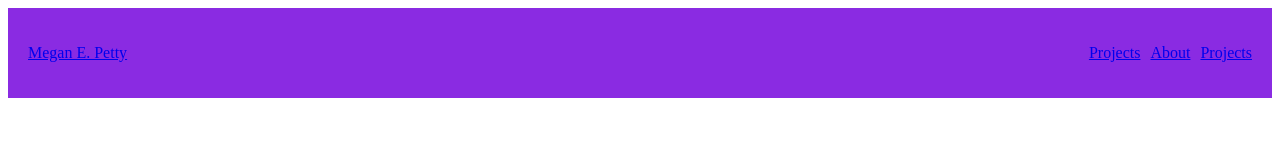
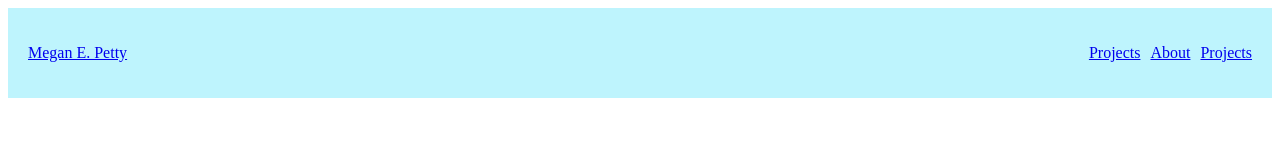
Before and after one commit to mettamegan/UX-Portfolio-Coding, a plain HTML site: page index.html in a window 1280 px wide. Drawn offline with Linux system fonts and the light colour scheme.

Commit message:
Color change

```diff
--- a/css/style.css
+++ b/css/style.css
@@ -2,7 +2,7 @@ nav {
     display: flex;
     justify-content: space-between;
     align-items: center;
-    background-color: blueviolet;
+    background-color: rgb(190, 244, 253);
     padding: 20px;
 }
 
```
